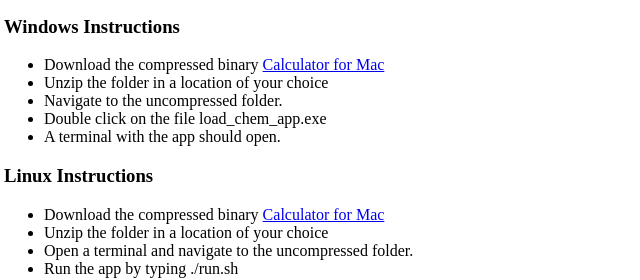
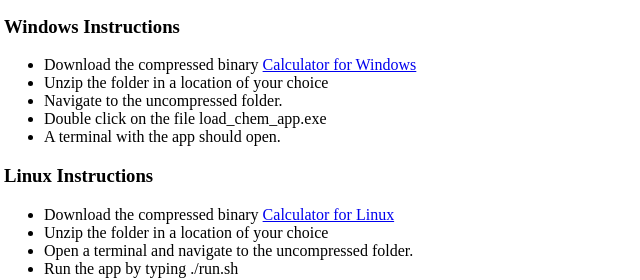
Before and after one commit to tony-albanese/chem-calc-landing-page, a plain HTML site: page index.html in a window 1280 px wide. Shown: the part 436-716 px from the top of the page, 4-644 px from the left. Drawn offline with Linux system fonts and the light colour scheme.

Commit message:
Fix wrong link label

```diff
--- a/index.html
+++ b/index.html
@@ -34,7 +34,7 @@
 
 <h3>Windows Instructions</h3>
 <ul>
-    <li>Download the compressed binary <a href="binaries/calculator-windows.zip" download="">Calculator for Mac</a></li>
+    <li>Download the compressed binary <a href="binaries/calculator-windows.zip" download="">Calculator for Windows</a></li>
     <li>Unzip the folder in a location of your choice</li>
     <li>Navigate to the uncompressed folder.</li>
     <li>Double click on the file load_chem_app.exe</li>
@@ -43,7 +43,7 @@
 
 <h3>Linux Instructions</h3>
 <ul>
-    <li>Download the compressed binary <a href="binaries/calculator-linux.zip" download="">Calculator for Mac</a></li>
+    <li>Download the compressed binary <a href="binaries/calculator-linux.zip" download="">Calculator for Linux</a></li>
     <li>Unzip the folder in a location of your choice</li>
     <li>Open a terminal and navigate to the uncompressed folder.</li>
     <li>Run the app by typing ./run.sh</li>
```
